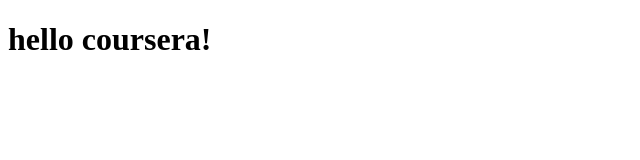
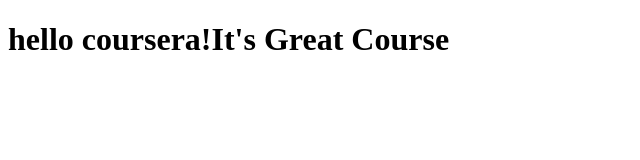
Before and after one commit to ecayoichi/coursera-test2, a plain HTML site: page site/index.html in a window 1280 px wide. Shown: the whole page, without its empty margins (0-640 px from the left). Drawn offline with Linux system fonts and the light colour scheme.

Commit message:
small addition to our page content

```diff
--- a/site/index.html
+++ b/site/index.html
@@ -6,6 +6,6 @@
 	<title>Hello World</title>
 </head>
 <body>
-<h1>hello coursera!</h1>
+<h1>hello coursera!It's Great Course</h1>
 </body>
 </html>
```
